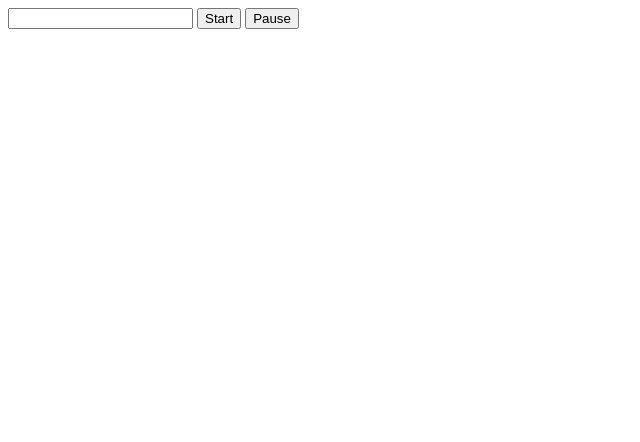
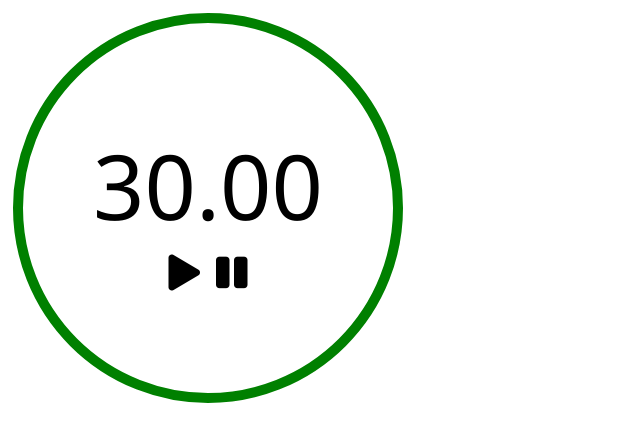
Before and after one commit to trevor-cuffe/simple-timer, a plain HTML site: page index.html in a window 1280 px wide. Shown: the whole page, without its empty margins (0-640 px from the left). Drawn offline with Linux system fonts and the light colour scheme.

Commit message:
Add styling and timer animation

```diff
--- a/index.html
+++ b/index.html
@@ -4,13 +4,38 @@
     <meta charset="UTF-8">
     <meta name="viewport" content="width=device-width, initial-scale=1.0">
     <title>Document</title>
+
+    <!-- Font Awesome -->
+    <link rel="stylesheet" href="https://use.fontawesome.com/releases/v5.15.1/css/all.css" integrity="sha384-vp86vTRFVJgpjF9jiIGPEEqYqlDwgyBgEF109VFjmqGmIY/Y4HV4d3Gp2irVfcrp" crossorigin="anonymous">
+    <!-- Custom CSS -->
+    <link rel="stylesheet" href="main.css">
+
 </head>
+
 <body>
+    <div class="timer">
+        <div class="controls">
+            <input type="text" id="duration">
+            <div class="controls__buttons">
+                <button id="start"><i class="fas fa-play"></i></button>
+                <button id="pause"><i class="fas fa-pause"></i></button>
+            </div>
+        </div>
+        <svg class="dial">
+            <circle
+                id="timerCircle"
+                r="190"
+                cx="200"
+                cy="200"
+                fill="transparent"
+                stroke="green"
+                stroke-width="10px"
+                transform="rotate(-90 200 200)"
+            />
+        </svg>
+    </div>
 
-    <input type="text" id="duration">
-    <button id="start">Start</button>
-    <button id="pause">Pause</button>
-
+    <script type="text/javascript" src="timer.js"></script>
     <script type="text/javascript" src="index.js"></script>
 </body>
 </html>
--- a/index.js
+++ b/index.js
@@ -1,21 +1,46 @@
-class Timer {
-    //pass in DOM elements
-    constructor(durationInput, startButton, pauseButton) {
-        this.durationInput = durationInput;
-        this.startButton = startButton;
-        this.pauseButton = pauseButton;
-
-        this.startButton.addEventListener('click', this.start);
-    }
-
-    start = () => {
-        console.log('Time to start the timer!');
-    }
-}
-
 const durationInput = document.querySelector('#duration');
 const startButton = document.querySelector('#start');
 const pauseButton = document.querySelector('#pause');
+const timerCircle = document.querySelector('#timerCircle');
 
+const timerRadius = timerCircle.getAttribute('r');
+const timerDiameter = 2 * Math.PI * timerRadius;
+timerCircle.style.strokeDasharray = timerDiameter;
 
-const timer = new Timer(durationInput, startButton, pauseButton);
+let duration;
+
+const timer = new Timer(durationInput, startButton, pauseButton, {
+    onStart(totalDuration) {
+        console.log("timer started");
+        duration = totalDuration;
+    },
+    onTick(timeRemaining) {
+        console.log("timer ticked");
+
+        //check to make sure duration is defined and non-zero
+        if(!duration) return;
+
+        //--- Calculate Timer Progress ---//
+        //progress as a percentage
+        const timerProgress = timeRemaining / duration;
+        //start at full and shrink down
+        const timerPosition = -1 * timerDiameter * (1 - timerProgress);
+
+        //--- Apply Styles to Timer Display ---//
+        //apply the calculated timer progress
+        timerCircle.style.strokeDashoffset = timerPosition;
+
+        //apply color-change at certain intervals:
+        if (timerProgress >= .5) {
+            timerCircle.style.stroke = "green";
+        } else if (timerProgress >= .25) {
+            timerCircle.style.stroke = "yellow";
+        } else {
+            timerCircle.style.stroke = "red";
+        }
+
+    },
+    onComplete() {
+        console.log("timer complete");
+    }
+});
--- /dev/null
+++ b/main.css
@@ -0,0 +1,49 @@
+.dial {
+	width: 400px;
+	height: 400px;
+}
+
+.timer {
+	position: relative;
+	display: inline-block;
+}
+
+* {
+	font: inherit;
+}
+
+body {
+	font-family: 'Segoe UI', Roboto, Oxygen, Ubuntu, Cantarell, 'Fira Sans', 'Droid Sans', 'Helvetica Neue', Helvetica,
+		Arial, sans-serif;
+}
+
+.controls {
+	position: absolute;
+	top: 0;
+	bottom: 0;
+	left: 0;
+	right: 0;
+	display: flex;
+	justify-content: center;
+	align-items: center;
+	flex-direction: column;
+}
+
+.timer input {
+	border: none;
+	text-align: center;
+	font-size: 90px;
+	width: 240px;
+}
+
+.timer button {
+	border: none;
+	font-size: 36px;
+	cursor: pointer;
+	background-color: transparent;
+}
+
+.timer button:focus,
+.timer input:focus {
+	outline: none;
+}
--- /dev/null
+++ b/timer.js
@@ -0,0 +1,77 @@
+class Timer {
+    //pass in DOM elements
+    constructor(durationInput, startButton, pauseButton, callbacks) {
+        this.durationInput = durationInput;
+        this.startButton = startButton;
+        this.pauseButton = pauseButton;
+
+        //default start value
+        //timeRemaining is a getter/setter for _timeRemaining
+        this.timeRemaining = 30;
+
+        if (callbacks) {
+            this.onStart = callbacks.onStart;
+            this.onTick = callbacks.onTick;
+            this.onComplete = callbacks.onComplete;
+        }
+
+        this.startButton.addEventListener('click', this.start);
+        this.pauseButton.addEventListener('click', this.pause);
+    }
+
+    start = () => {
+        //if the timer is already going, do nothing
+        if (this.interval) return;
+
+
+        this.getTime();
+
+        //send started event if available
+        if(this.onStart) this.onStart(this.timeRemaining);
+
+        this.tick();
+        this.interval = setInterval(this.tick, 10);
+    }
+
+    pause = () => {
+        clearInterval(this.interval);
+        this.interval = null;
+    }
+
+    tick = () => {
+        if (this.timeRemaining <= 0 ) {
+            this.pause();
+            if (this.onComplete) this.onComplete();
+        } else {
+            this.timeRemaining -= 0.01;
+            if (this.onTick) this.onTick(this.timeRemaining);
+        }
+    }
+
+    //get time from user interface for new timer
+    getTime = () => {
+        if(durationInput.value) {
+            this.timeRemaining = Number(durationInput.value);
+        }
+    }
+
+    //===============================//
+    //====timeRemaining get/set =====//
+    //===============================//
+
+    // use timeRemaining as a sort of shadow variable to access the stored value "_timeRemaining"
+    // each time timeRemaining is set, it will update the value of the user input to match
+    // also, auto-round to 2 decimal points any time it is being set
+
+    get timeRemaining() {
+        return this._timeRemaining;
+    }
+
+    set timeRemaining(time) {
+        this._timeRemaining = time.toFixed(2);
+        durationInput.value = this.timeRemaining;
+    }
+
+    //===============================//
+
+}
```
